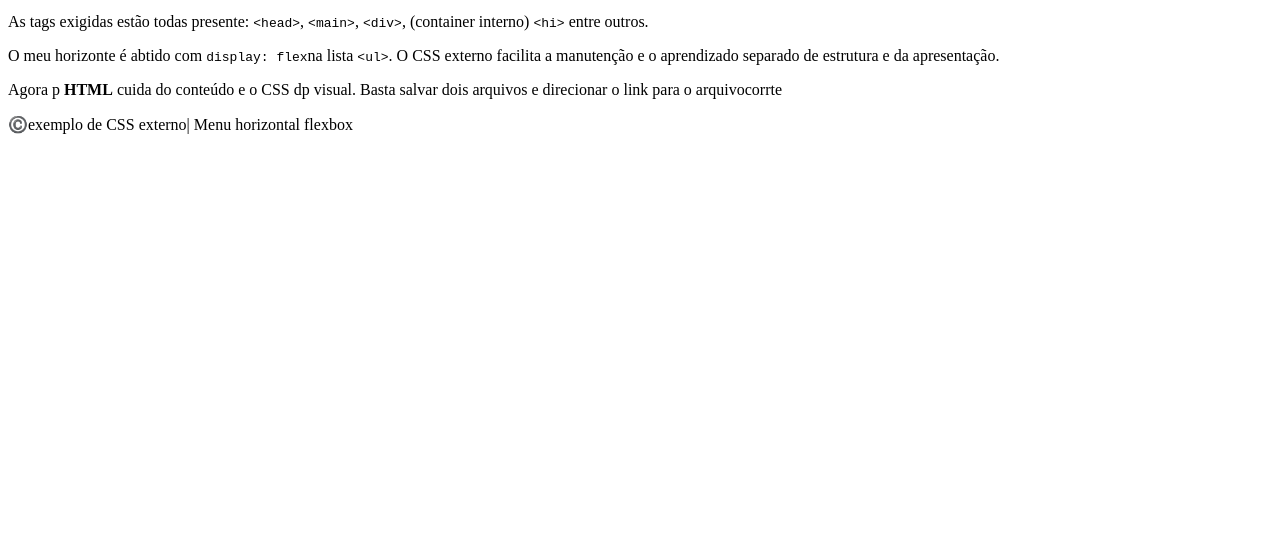
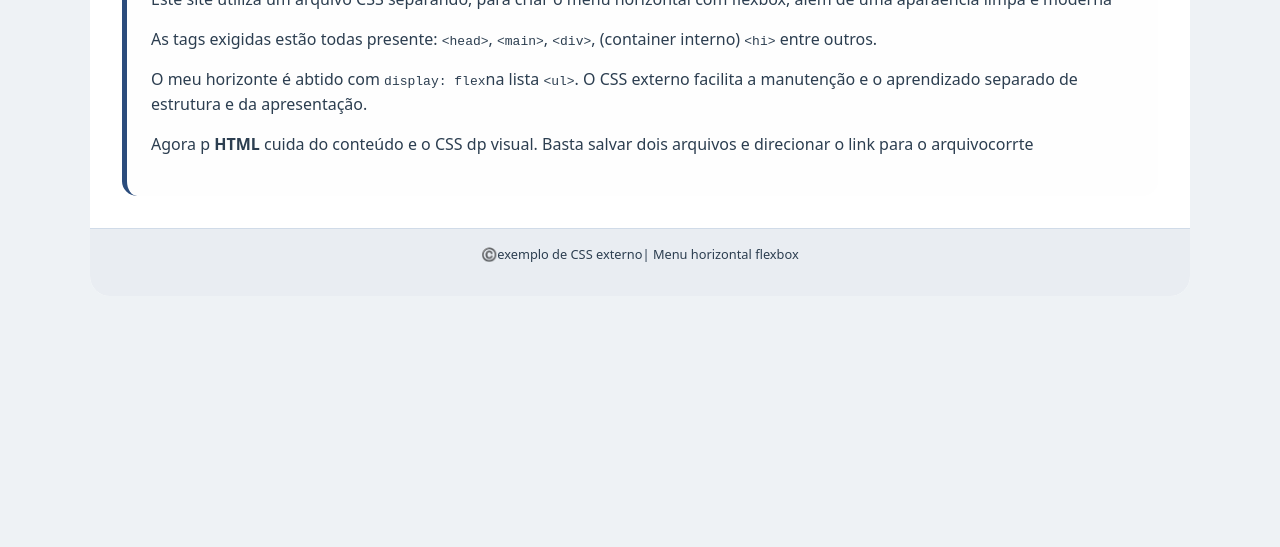
Before and after one commit to Danielamarojr/site, a plain HTML site: page index.html in a window 1280 px wide. Shown: the part 253-800 px from the top of the page. Drawn offline with Linux system fonts and the light colour scheme; files that its build step writes are made by us from their sources; the site is published under a folder, as on GitHub Pages, so addresses that start at the root find nothing.

Commit message:
Update index.html
alteracao css

```diff
--- a/index.html
+++ b/index.html
@@ -5,7 +5,7 @@
     <meta charset="UTF-8">
     <meta name="viewport" content="width=device-width, initial-scale=1.0">
     <title>Meu site flexbox</title>
-<link rel="stylesheet" href="/css/flexbox.css">
+<link rel="stylesheet" href="flexbox.css">
 </head>
 
 <body>
```
